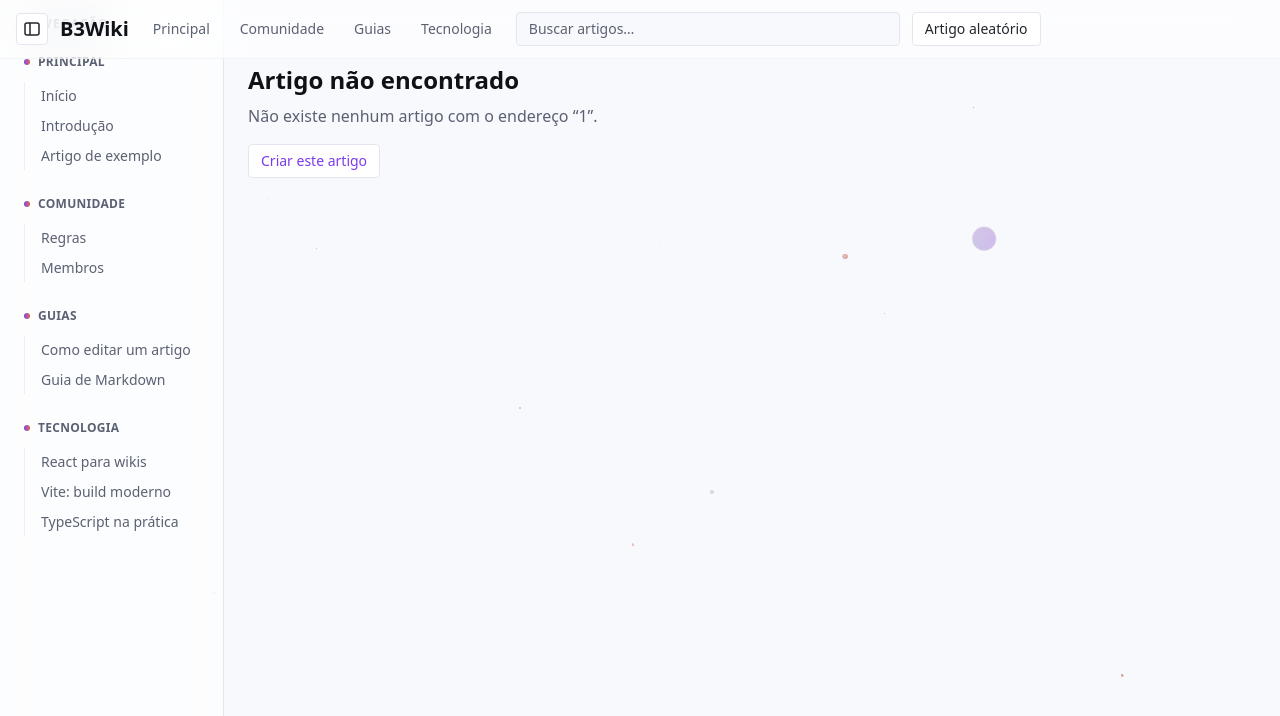
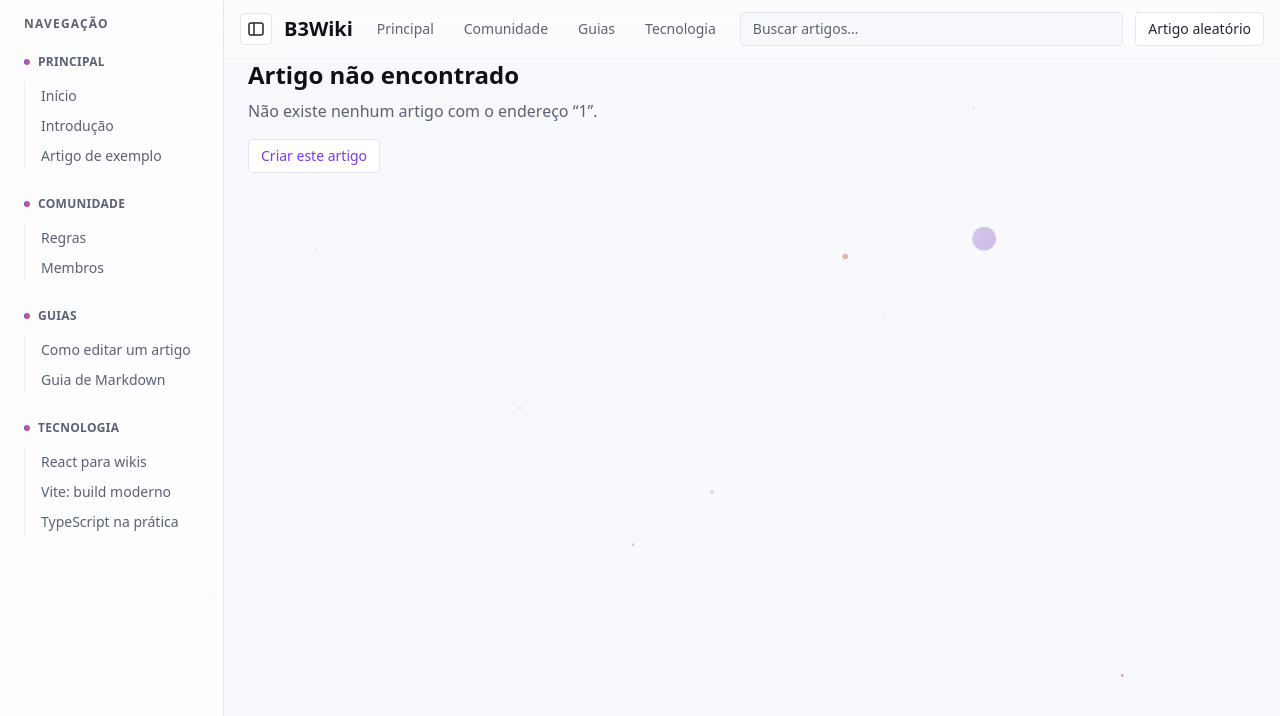
Before and after one commit to DanielFigues/B3Wiki, a React (Vite) app: page /wiki/1 in a window 1280 px wide. Shown: the top 716 px of the page. Built offline with nearby package versions, Linux system fonts and the light colour scheme.

Commit message:
fix: topbar deixa de cobrir a sidebar nas páginas internas (sticky na coluna do conteúdo)

```diff
--- a/src/components/Header.tsx
+++ b/src/components/Header.tsx
@@ -91,7 +91,9 @@ function Header({ siteName, sidebarCollapsed, onToggleSidebar }: HeaderProps) {
 
   return (
     <header
-      className={`app-header ${hidden ? 'header-hidden' : 'header-slide-in'} fixed inset-x-0 top-0 z-40 backdrop-blur-xl border-b border-line/40 bg-surface/50`}
+      className={`app-header ${hidden ? 'header-hidden' : 'header-slide-in'} z-40 backdrop-blur-xl border-b border-line/40 bg-surface/50 ${
+        isLanding ? 'fixed inset-x-0 top-0' : 'sticky top-0'
+      }`}
     >
       <div className="flex items-center gap-3 px-4 py-3">
         {!isLanding && toggleSidebarButton}
--- a/src/components/Layout.tsx
+++ b/src/components/Layout.tsx
@@ -31,15 +31,26 @@ function Layout() {
   return (
     <div className="relative isolate min-h-svh bg-paper font-sans text-ink">
       <AnimatedBackground />
+      {isLanding && (
         <Header
           siteName={config.name}
           sidebarCollapsed={sidebarCollapsed}
           onToggleSidebar={() => setSidebarCollapsed((c) => !c)}
         />
-      <div className="relative flex">
+      )}
+      <div className="relative flex min-h-svh">
         {!isLanding && <Sidebar collapsed={sidebarCollapsed} />}
-        <main className={`min-w-0 flex-1 ${isLanding ? 'p-0' : 'px-6 pb-6 pt-16'}`}>
+        <main className="min-w-0 flex-1">
+          {!isLanding && (
+            <Header
+              siteName={config.name}
+              sidebarCollapsed={sidebarCollapsed}
+              onToggleSidebar={() => setSidebarCollapsed((c) => !c)}
+            />
+          )}
+          <div className={isLanding ? 'p-0' : 'px-6 pb-6'}>
             <Outlet />
+          </div>
         </main>
       </div>
     </div>
```
Lines whose indentation alone changed are shown as unchanged.
